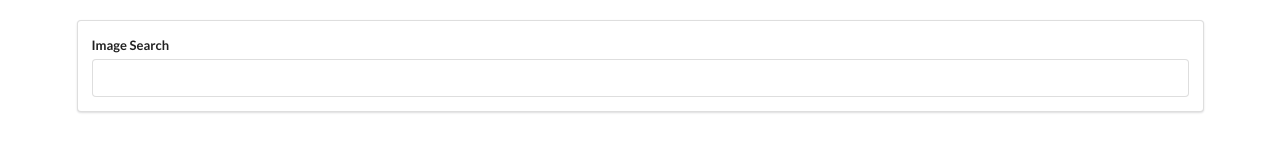
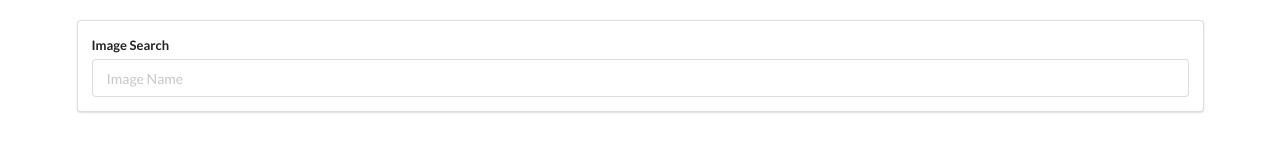
Before and after one commit to vermasumeet1982/react-pics, a React (Create React App) app: page / in a window 1280 px wide. Shown: the top 160 px of the page. Built offline with nearby package versions, Linux system fonts and the light colour scheme.

Commit message:
some more changes

```diff
--- a/src/components/SearchBar.js
+++ b/src/components/SearchBar.js
@@ -1,15 +1,20 @@
 import React from "react";
 class SearchBar extends React.Component {
-    onInputChange(event) {
-        console.log(event.target.value);
-    }
+    state = {term: ''};
+
     render() {
         return (
             <div className="ui segment">
                 <form className="ui form">
                     <div className="field app">
                         <label>Image Search</label>
-                        <input type="text" onChange={this.onInputChange}/>
+                        <input
+                            type="text"
+                            name="image-search"
+                            placeholder="Image Name"
+                            value={this.state.term}
+                            onChange={(e) => this.setState({term: e.target.value})}
+                        />
                     </div>
                 </form>
             </div>
```
